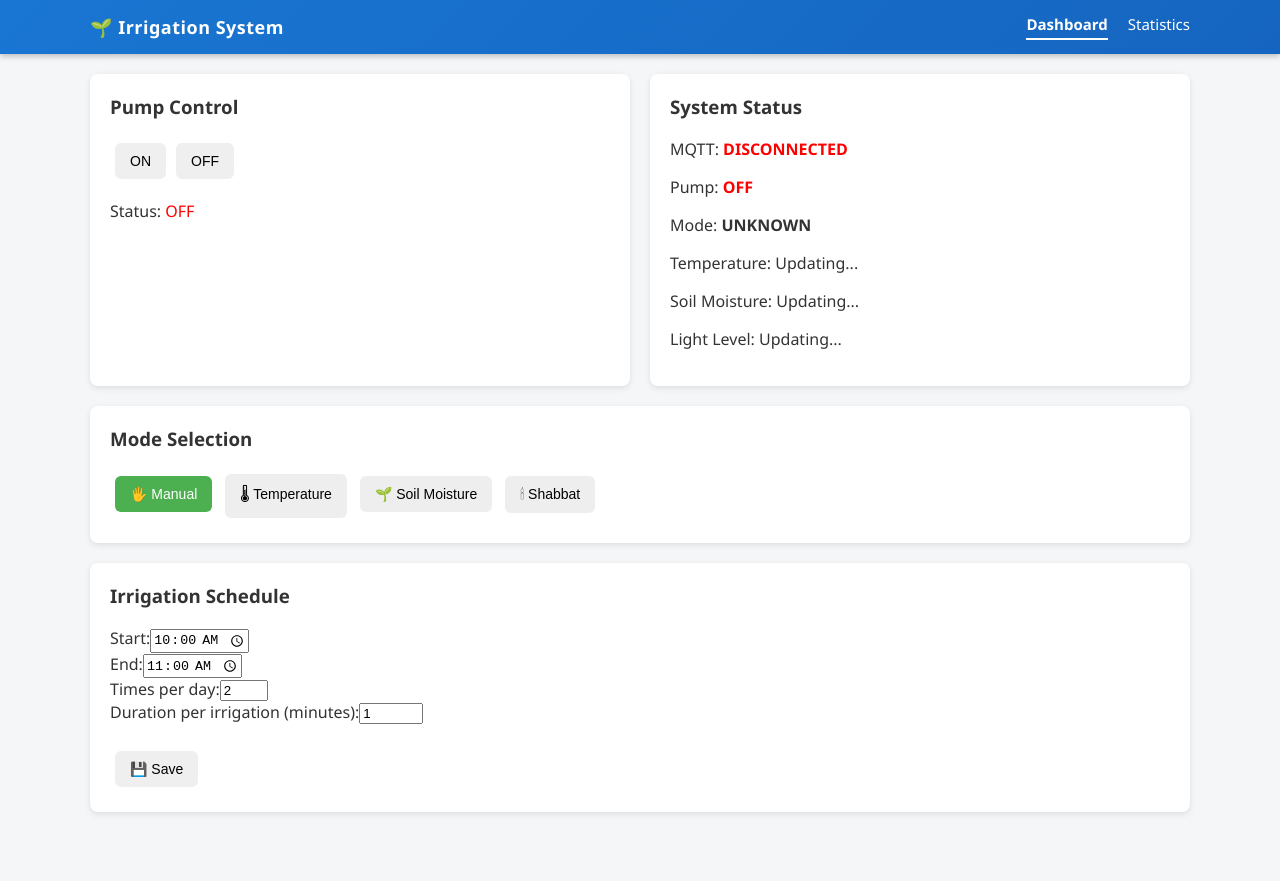
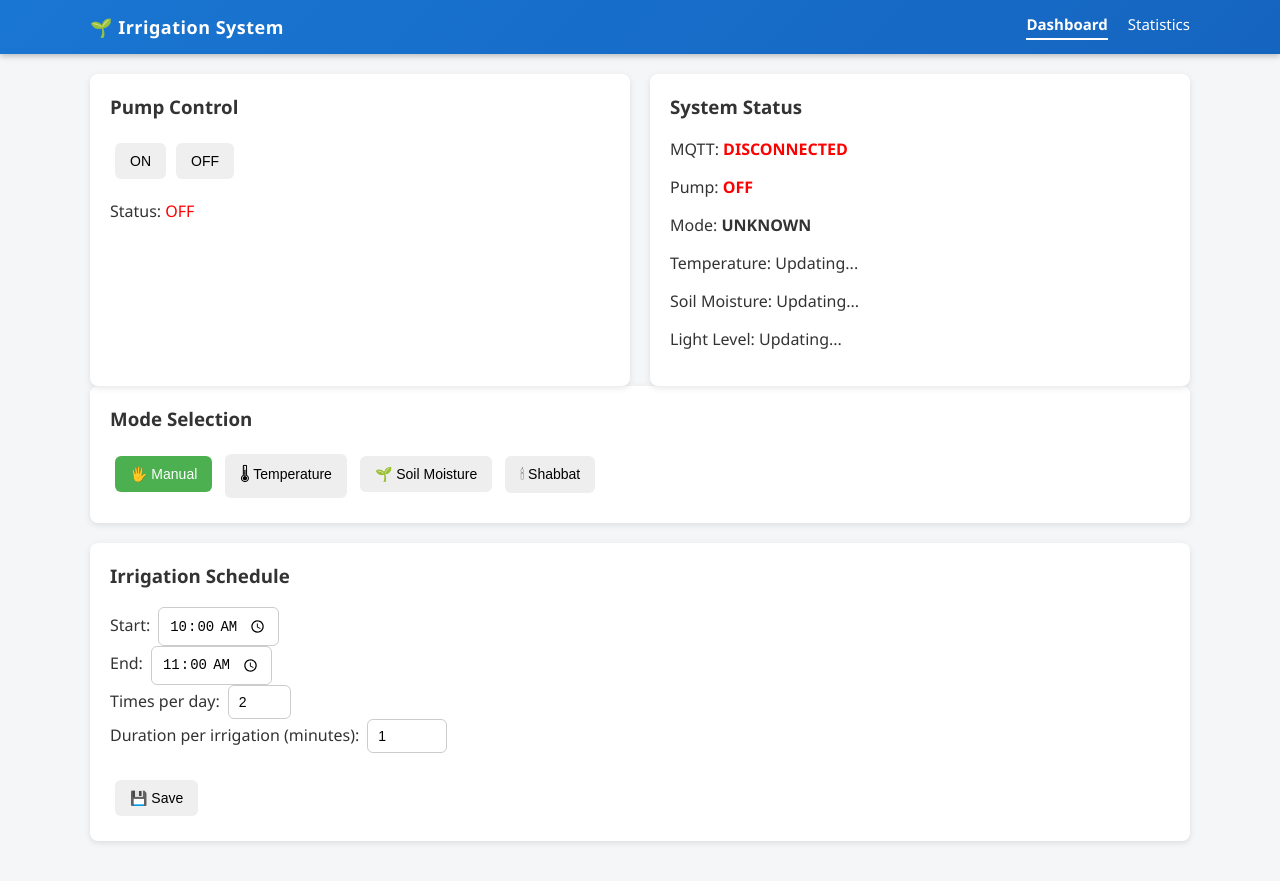
Before and after one commit to osayl12/irrigation-system, a React (Vite) app in the folder web-client/: page / in a window 1280 px wide. Before the commit the page ends 852 px from the top, so only its background shows below. Built offline with nearby package versions, Linux system fonts and the light colour scheme; no server answers.

Commit message:
Input styling, grid spacing fix

```diff
--- a/web-client/src/styles/main.css
+++ b/web-client/src/styles/main.css
@@ -178,6 +178,28 @@ button.active {
 }
 
 /* ======================================================
+📝 INPUTS
+====================================================== */
+
+input[type="time"],
+input[type="number"],
+input[type="text"] {
+  border: 1px solid #ccc;
+  border-radius: 6px;
+  padding: 8px 10px;
+  font-size: 14px;
+  margin-left: 8px;
+  outline: none;
+  transition: border-color 0.2s ease;
+}
+
+input[type="time"]:focus,
+input[type="number"]:focus,
+input[type="text"]:focus {
+  border-color: #1976d2;
+}
+
+/* ======================================================
 🧩 GRID
 ====================================================== */
 
@@ -185,6 +207,10 @@ button.active {
   display: grid;
   grid-template-columns: repeat(auto-fit, minmax(250px, 1fr));
   gap: 20px;
+}
+
+.grid > .card {
+  margin-bottom: 0;
 }
 
 /* ======================================================
```
